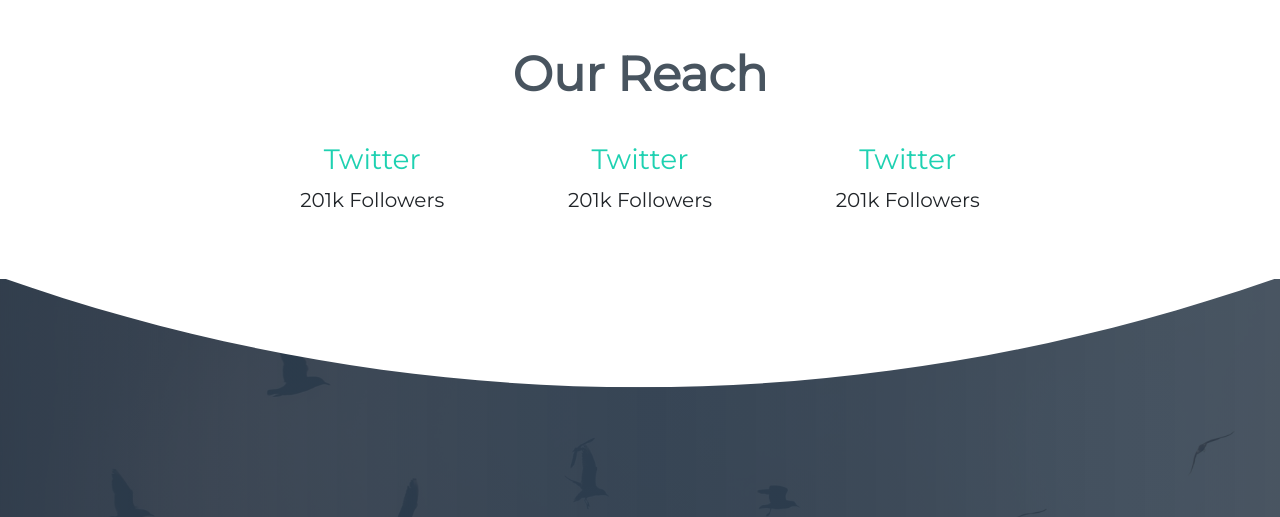
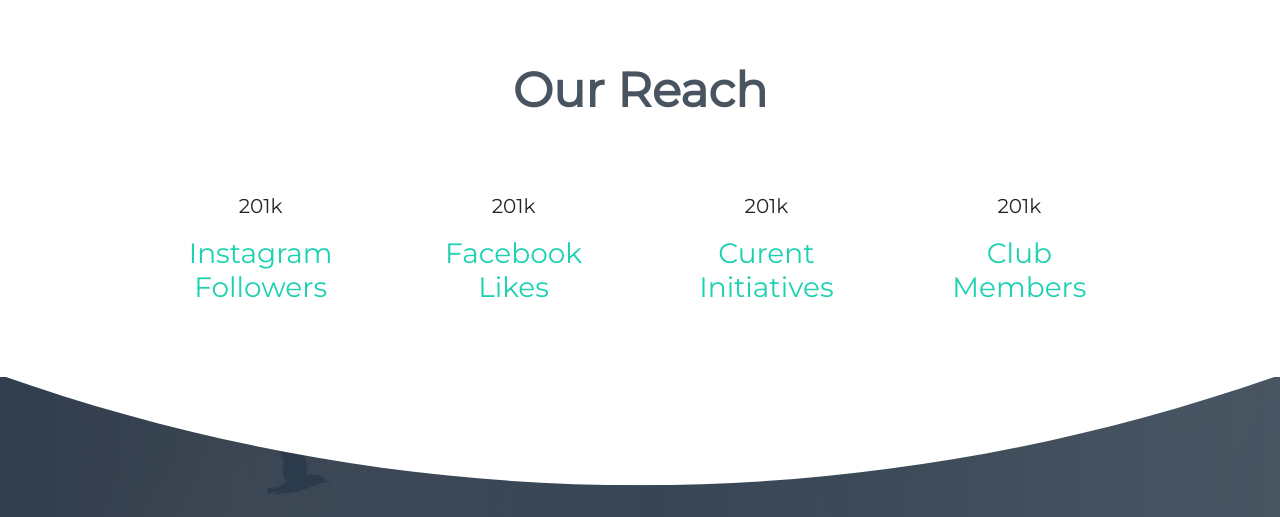
Before and after one commit to Ek-Bharat-Shreshtha-Bharat-NIT-Rourkela/EBSB-NITR-WEB, a plain HTML site: page index.html in a window 1280 px wide. Shown: the part 2280-2797 px from the top of the page. Drawn offline with nearby package versions, Linux system fonts and the light colour scheme.

Commit message:
index modified

```diff
--- a/index.html
+++ b/index.html
@@ -196,13 +196,14 @@
 
 
   <section class="section-4 container-fluid py-5 mx-auto">
-    <div class="row mx-auto">
-      <div class="col-md-8 col-10 mx-auto">
+    <div class="row mx-auto py-3">
+      <div class="col-md-10 col-10 mx-auto">
         <h2>Our Reach</h2>
-        <div class="row mx-auto pt-3">
-          <div class="col-10 col-md-4 text-center mx-auto pt-3" data-aos="fade-up"> <h3>Twitter</h3><p>201k Followers</p> </div>
-          <div class="col-10 col-md-4 text-center mx-auto pt-3" data-aos="fade-up"> <h3>Twitter</h3><p>201k Followers</p> </div>
-          <div class="col-10 col-md-4 text-center mx-auto pt-3" data-aos="fade-up"> <h3>Twitter</h3><p>201k Followers</p> </div>
+        <div class="row mx-auto pt-5">
+          <div class="col-10 col-md-3 text-center mx-auto pt-3" data-aos="fade-up"> <p>201k </p><h3>Instagram <br>Followers</h3> </div>
+          <div class="col-10 col-md-3 text-center mx-auto pt-3" data-aos="fade-up"> <p>201k </p><h3>Facebook<br> Likes</h3> </div>
+          <div class="col-10 col-md-3 text-center mx-auto pt-3" data-aos="fade-up"> <p>201k </p><h3>Curent <br>Initiatives</h3> </div>
+          <div class="col-10 col-md-3 text-center mx-auto pt-3" data-aos="fade-up"> <p>201k </p><h3>Club<br>Members</h3> </div>
         </div>
       </div>
     </div>
--- a/src/index.js
+++ b/src/index.js
@@ -2,9 +2,9 @@
         spaceBetween: 30,
         effect: "fade",
         centeredSlides: true,
-        speed: 3000,
+        speed: 1500,
         autoplay: {
-          delay: 3500,
+          delay: 3000,
           disableOnInteraction: false,
         },
         pagination: {
--- a/src/styles.css
+++ b/src/styles.css
@@ -214,7 +214,7 @@ transform:scale(1);
     z-index: 9;
 }
 #section1 .swiper-div .swiper-shadow1{
-    background: rgba(45, 62, 80, 0.85);
+    background: #1a2735d9;
 }
 #section1 .swiper-div .swiper-shadow2 .heading-center{
     font-family: Roboto;
```
